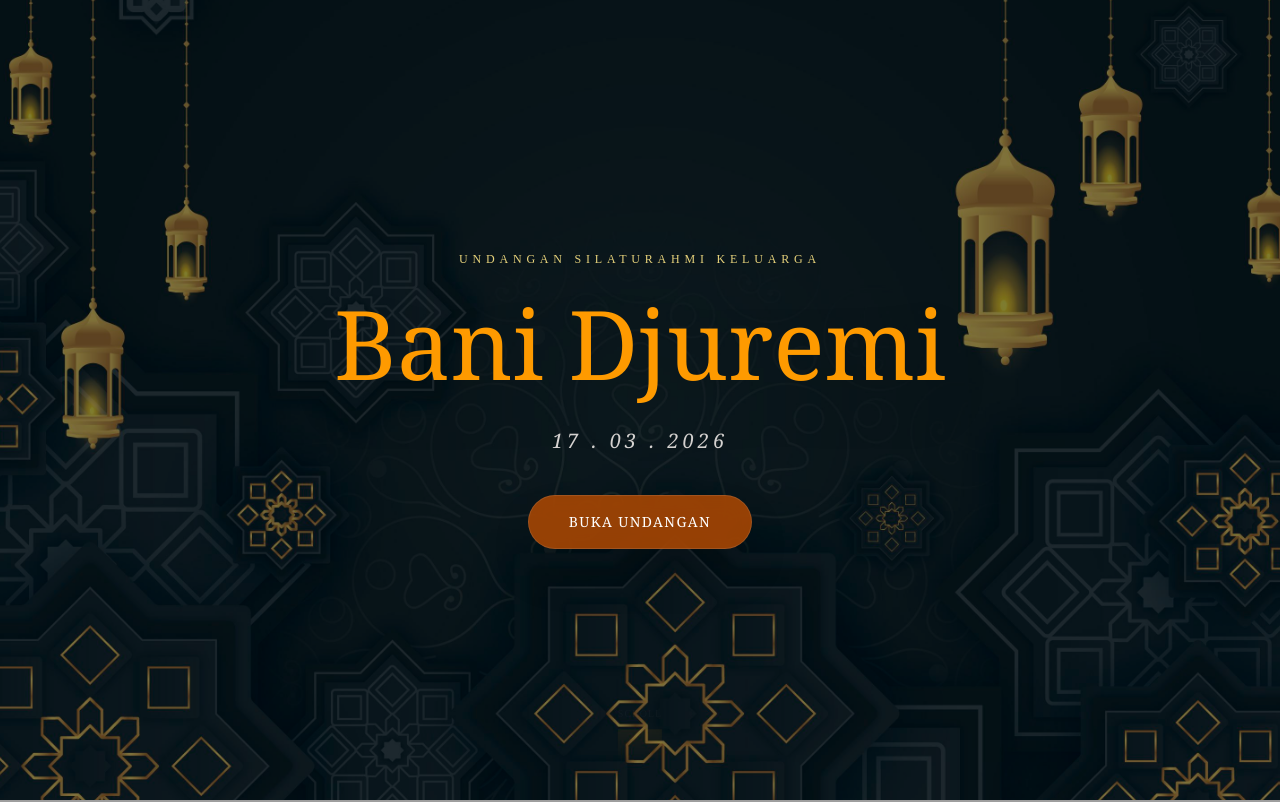
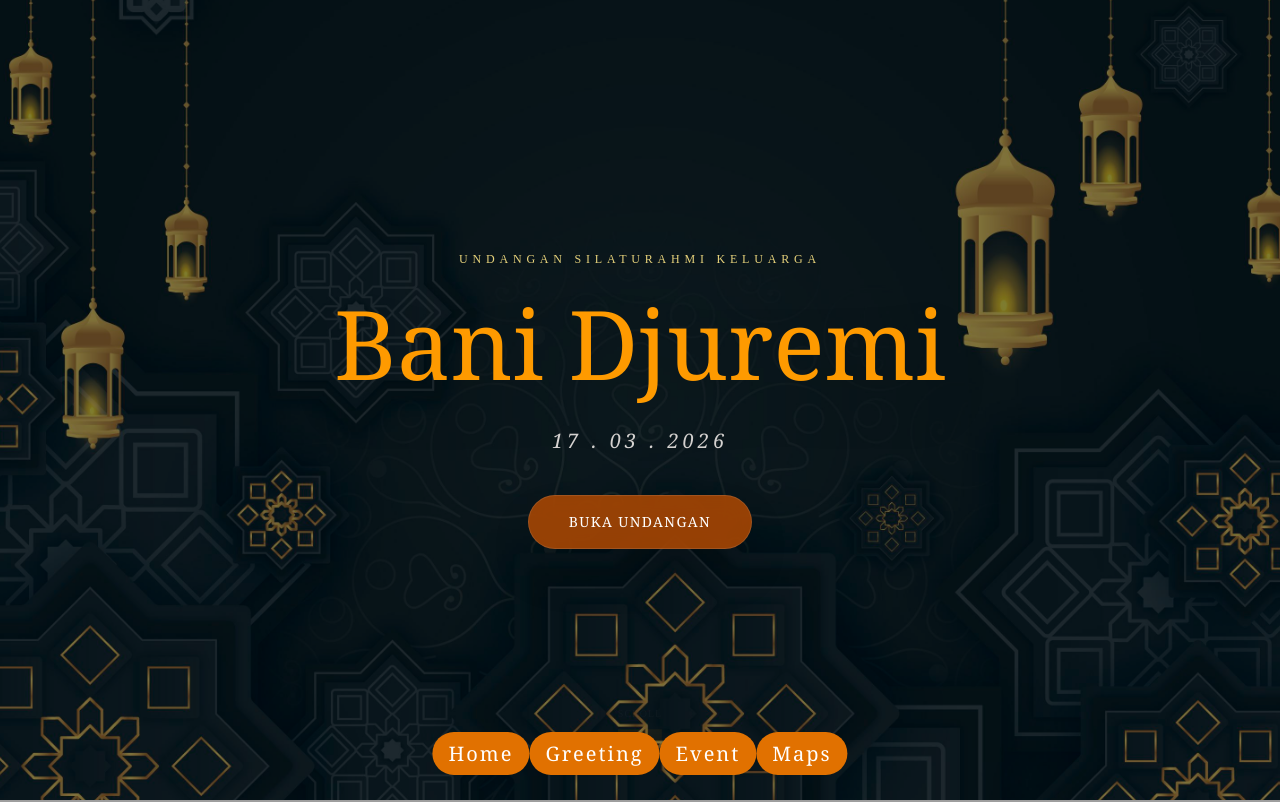
Before and after one commit to edoaditama/undangan, a React (Vite) app: page / in a window 1280 px wide. Shown: the top 802 px of the page. Built offline with nearby package versions, Linux system fonts and the light colour scheme; grey boxes are pictures that could not be loaded.

Commit message:
Menambahkan Navbar

```diff
--- a/src/App.jsx
+++ b/src/App.jsx
@@ -2,10 +2,12 @@ import Hero from "./components/Hero";
 import EventDetails from "./components/EventDetails";
 import Pembukaan from "./components/Pembukaan";
 import Maps from "./components/Maps";
+import Navbar from "./components/Navbar";
 
 function App() {
   return (
     <div className="min-h-screen">
+      <Navbar/>
       <Hero />
       <Pembukaan />
       <EventDetails />
--- /dev/null
+++ b/src/components/Navbar.jsx
@@ -0,0 +1,40 @@
+import { motion } from "framer-motion";
+
+import React from "react";
+
+function Navbar() {
+  return (
+    <nav className=" fixed bottom-4 left-1/2 -translate-x-1/2 z-50 w-[95%] md:w-max px-6 py-4 text-white font-serif">
+      <ul className="flex gap-4 tracking-wide md:tracking-wider text-lg md:text-xl">
+        <li>
+          <a
+            href="#"
+            className="bg-amber-600 hover:bg-amber-700 mt-4 px-4 py-2 tracking-widest rounded-4xl transition-all "
+          >
+            Home
+          </a>
+          <a
+            href="#"
+            className="bg-amber-600 hover:bg-amber-700 mt-4 px-4 py-2 tracking-widest rounded-4xl transition-all "
+          >
+            Greeting
+          </a>
+          <a
+            href="#"
+            className="bg-amber-600 hover:bg-amber-700 mt-4 px-4 py-2 tracking-widest rounded-4xl transition-all "
+          >
+            Event
+          </a>
+          <a
+            href="#"
+            className="bg-amber-600 hover:bg-amber-700 mt-4 px-4 py-2 tracking-widest rounded-4xl transition-all "
+          >
+            Maps
+          </a>
+        </li>
+      </ul>
+    </nav>
+  );
+}
+
+export default Navbar;
--- a/src/index.css
+++ b/src/index.css
@@ -23,7 +23,8 @@ body {
   background-position: center;
   overflow-x: hidden;
 }
+
 a {
-  color: #b8860b; /* Warna emas untuk tautan */
+
   text-decoration: none;
 }
```
